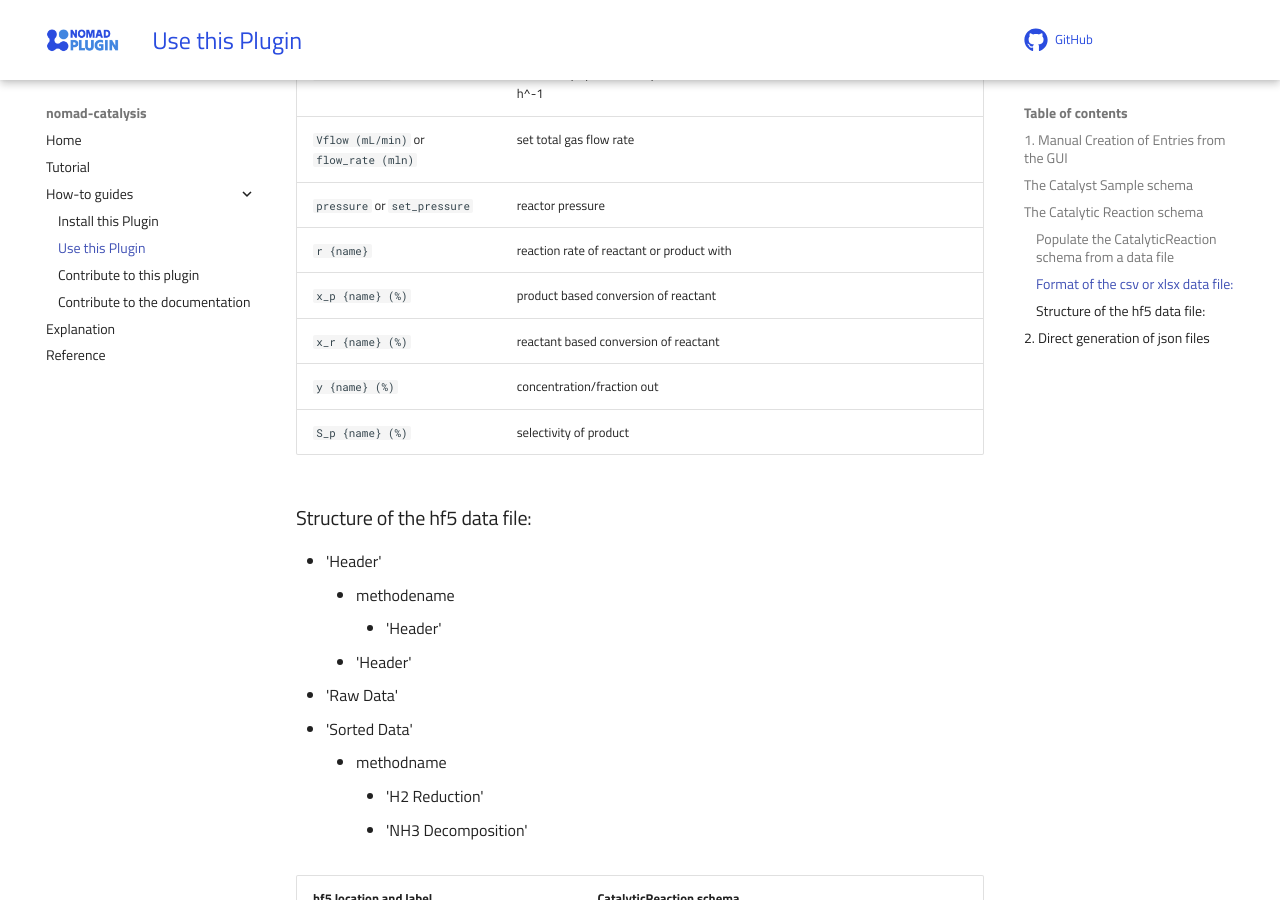
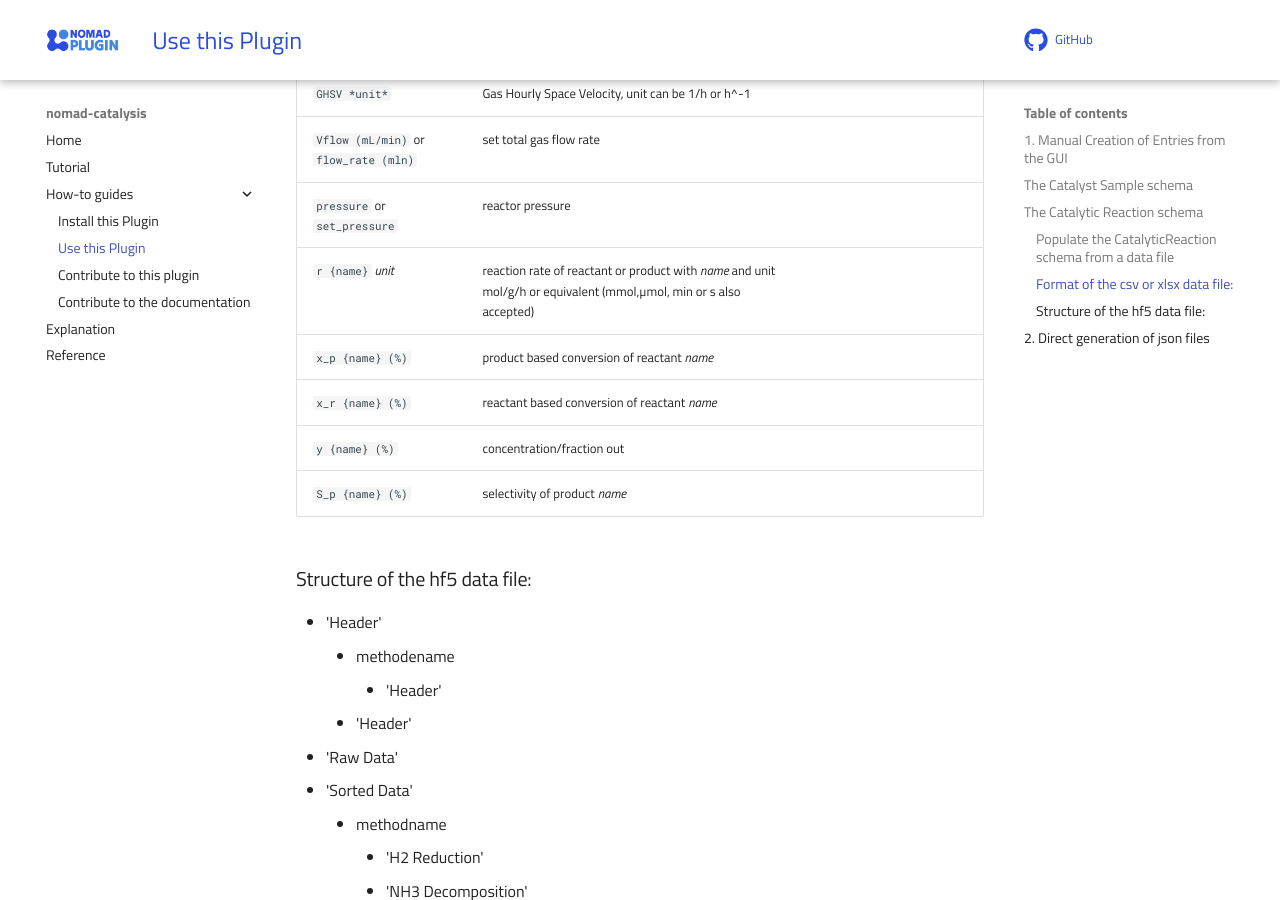
Before and after one commit to FAIRmat-NFDI/nomad-catalysis-plugin, an MkDocs documentation site: the page built from docs/how_to/use_this_plugin.md, in a window 1280 px wide and 900 px high, scrolled down 3743 px. Built offline with MkDocs 1.6.1 and Material for MkDocs 9.7.7, drawn with Linux system fonts in a browser that asks for light colours; comment, search, counter and statistics services are not loaded.

Commit message:
update documentation mentioning unit of rate

```diff
--- a/docs/how_to/use_this_plugin.md
+++ b/docs/how_to/use_this_plugin.md
@@ -53,11 +53,11 @@ The following column headers will be recognized and mapped into the NOMAD schema
 | `GHSV *unit*`| Gas Hourly Space Velocity, unit can be 1/h or h^-1| |
 | `Vflow (mL/min)` or `flow_rate (mln)` | set total gas flow rate| |
 | `pressure` or `set_pressure` | reactor pressure | |
-| `r {name}` | reaction rate of reactant or product with {name}| |
-| `x_p {name} (%)` |product based conversion of reactant {name}| |
-| `x_r {name} (%)` |reactant based conversion of reactant {name}| |
+| `r {name}` *unit* | reaction rate of reactant or product with *name* and unit mol/g/h or equivalent (mmol,µmol, min or s also accepted)| |
+| `x_p {name} (%)` |product based conversion of reactant *name*| |
+| `x_r {name} (%)` |reactant based conversion of reactant *name*| |
 | `y {name} (%)` |concentration/fraction out| |
-| `S_p {name} (%)` |selectivity of product {name}| |
+| `S_p {name} (%)` |selectivity of product *name*| |
 
 ### Structure of the hf5 data file:
 - 'Header'
```
